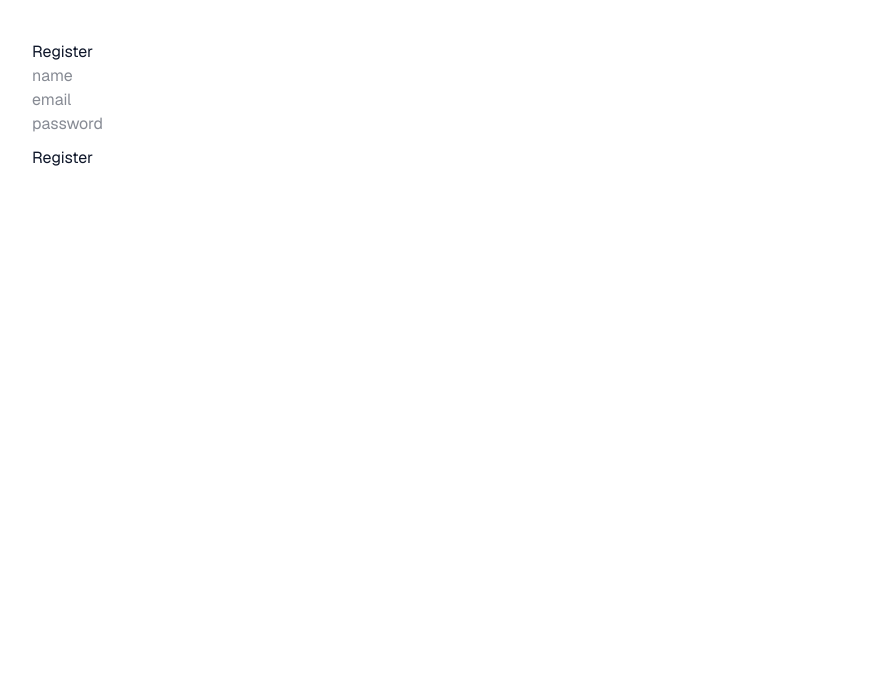
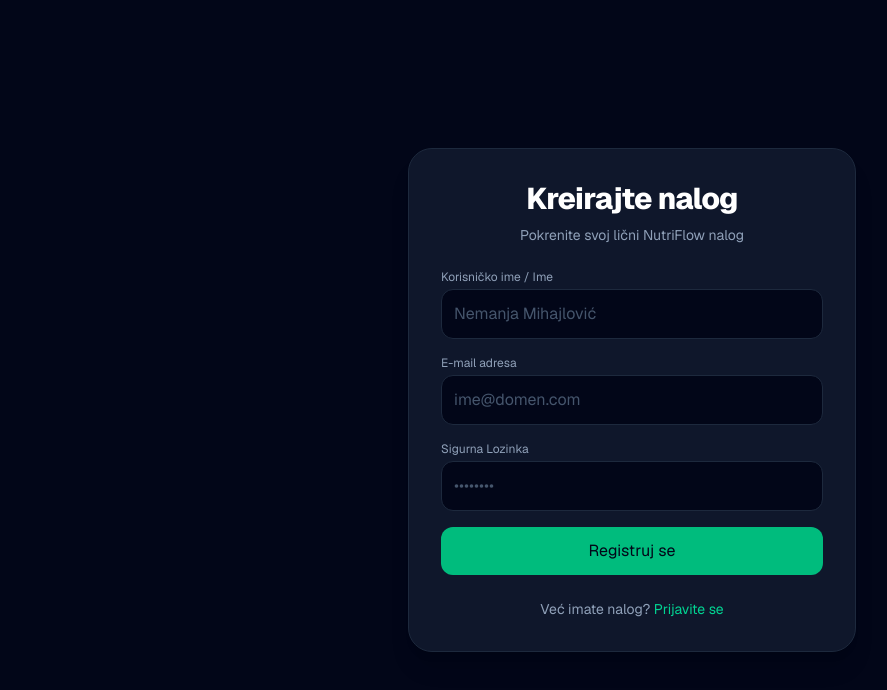
Before and after one commit to ksami300/Nutriflow, a Next.js app in the folder frontend/: page /register in a window 1280 px wide. Shown: the top 690 px of the page, without its empty margins (8-895 px from the left). Built offline with nearby package versions, Linux system fonts and the light colour scheme.

Commit message:
feat: refactor register page UI integrating custom AuthService pipelines

```diff
--- /dev/null
+++ b/frontend/app/(auth)/register/page.tsx
@@ -0,0 +1,92 @@
+"use client";
+
+import { useState } from "react";
+import { AuthService } from "@/services/auth.service";
+
+export default function RegisterPage() {
+  const [loading, setLoading] = useState<boolean>(false);
+  const [name, setName] = useState<string>("");
+  const [email, setEmail] = useState<string>("");
+  const [password, setPassword] = useState<string>("");
+
+  const handleSubmit = async (e: React.FormEvent) => {
+    e.preventDefault();
+    setLoading(true);
+
+    if (!name || !email || !password) {
+      alert("❌ Sva polja su obavezna za registraciju naloga.");
+      setLoading(false);
+      return;
+    }
+
+    const result = await AuthService.register(name, email, password);
+    if (result.success) {
+      alert("🎉 Registracija uspešna! Prebacujemo vas na stranicu za prijavu.");
+      window.location.href = "/login";
+    } else {
+      alert(`❌ Greška: ${result.message}`);
+      setLoading(false);
+    }
+  };
+
+  return (
+    <div className="min-h-screen flex items-center justify-center bg-slate-950 px-4 text-white">
+      <div className="w-full max-w-md p-8 bg-slate-900 border border-slate-800 rounded-3xl space-y-6 shadow-xl">
+        <div className="text-center">
+          <h2 className="text-3xl font-extrabold tracking-tight">Kreirajte nalog</h2>
+          <p className="text-slate-400 text-sm mt-2">Pokrenite svoj lični NutriFlow nalog</p>
+        </div>
+
+        <form onSubmit={handleSubmit} className="space-y-4">
+          <div>
+            <label className="text-xs text-slate-400 block mb-1">Korisničko ime / Ime</label>
+            <input
+              type="text"
+              value={name}
+              onChange={(e) => setName(e.target.value)}
+              placeholder="Nemanja Mihajlović"
+              className="w-full bg-slate-950 border border-slate-800 rounded-xl p-3 text-white placeholder-slate-600 focus:outline-none focus:border-emerald-500 transition-colors"
+            />
+          </div>
+
+          <div>
+            <label className="text-xs text-slate-400 block mb-1">E-mail adresa</label>
+            <input
+              type="email"
+              value={email}
+              onChange={(e) => setEmail(e.target.value)}
+              placeholder="ime@domen.com"
+              className="w-full bg-slate-950 border border-slate-800 rounded-xl p-3 text-white placeholder-slate-600 focus:outline-none focus:border-emerald-500 transition-colors"
+            />
+          </div>
+
+          <div>
+            <label className="text-xs text-slate-400 block mb-1">Sigurna Lozinka</label>
+            <input
+              type="password"
+              value={password}
+              onChange={(e) => setPassword(e.target.value)}
+              placeholder="••••••••"
+              className="w-full bg-slate-950 border border-slate-800 rounded-xl p-3 text-white placeholder-slate-600 focus:outline-none focus:border-emerald-500 transition-colors"
+            />
+          </div>
+
+          <button
+            type="submit"
+            disabled={loading}
+            className="w-full py-3 bg-emerald-500 hover:bg-emerald-600 disabled:bg-slate-800 text-slate-950 font-bold rounded-xl transition-all"
+          >
+            {loading ? "Kreiranje naloga..." : "Registruj se"}
+          </button>
+        </form>
+
+        <div className="text-center text-sm text-slate-400">
+          Već imate nalog?{" "}
+          <a href="/login" className="text-emerald-400 hover:underline">
+            Prijavite se
+          </a>
+        </div>
+      </div>
+    </div>
+  );
+}
```
